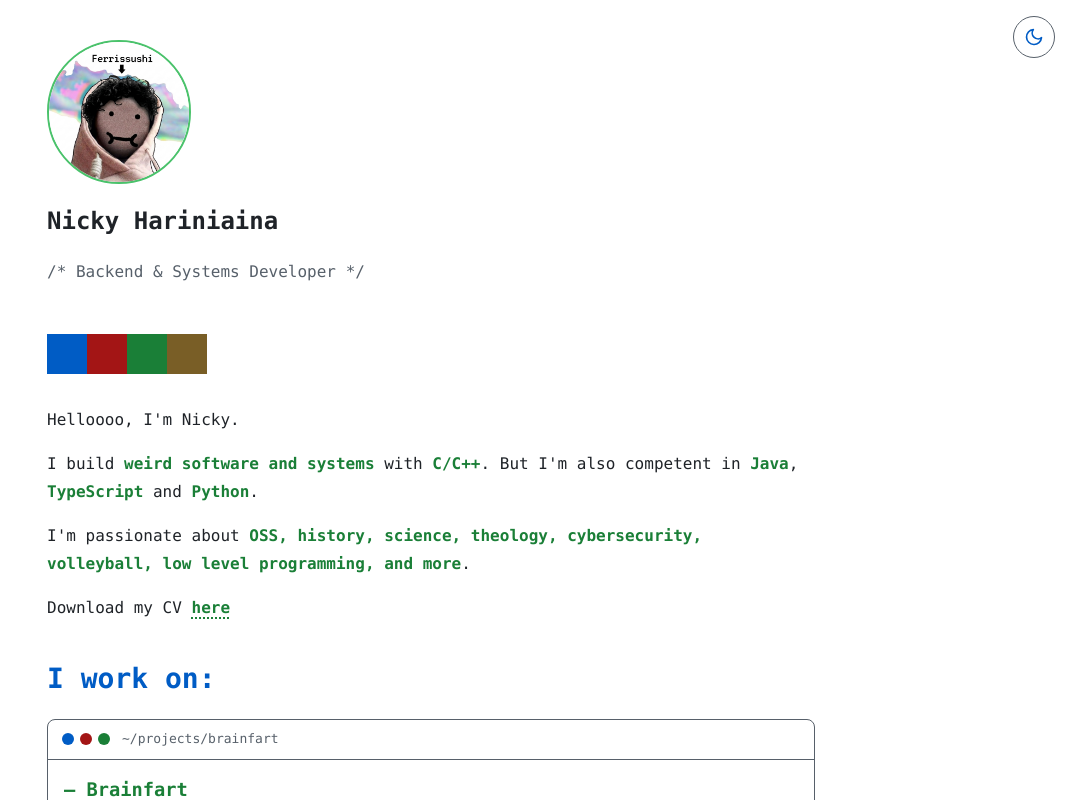
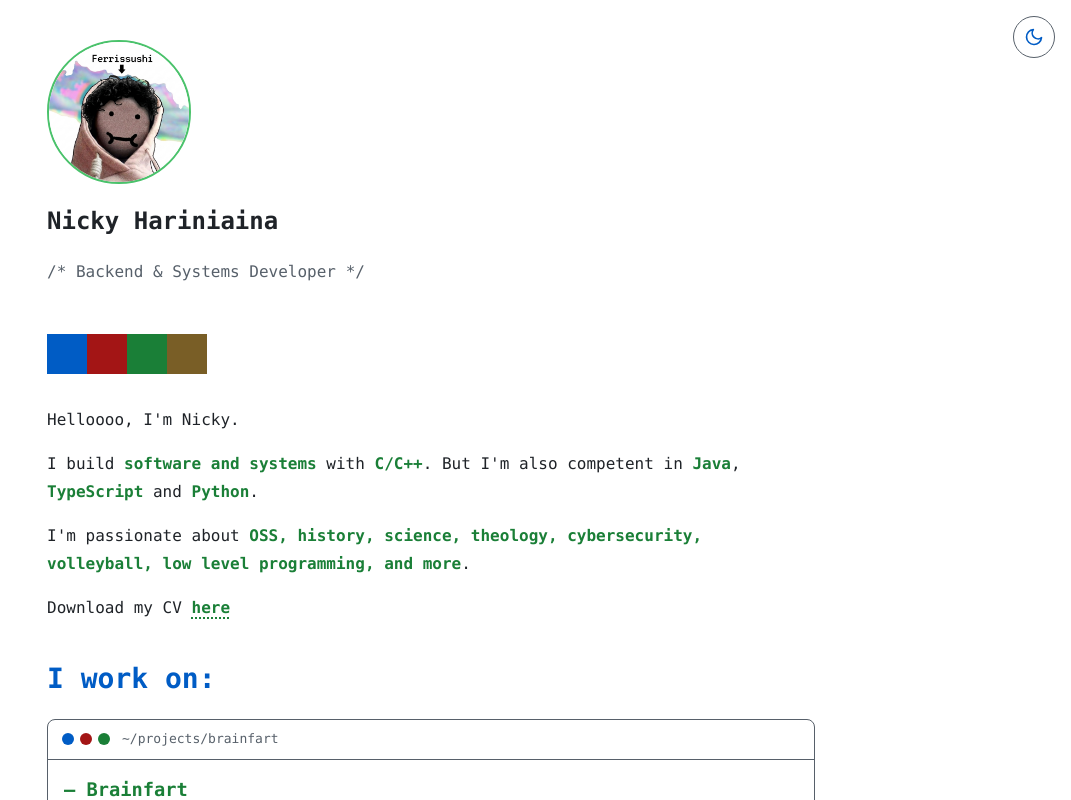
Before and after one commit to NickyHariniaina/nickyhariniaina, a React (Vite) app: page / in a window 1280 px wide. Shown: the top 800 px of the page, without its empty margins (209-1280 px from the left). Built offline with nearby package versions, Linux system fonts and the light colour scheme.

Commit message:
update text

```diff
--- a/src/data.ts
+++ b/src/data.ts
@@ -10,7 +10,7 @@ export const about = {
         [{ t: "Helloooo, I'm Nicky." }],
         [
             { t: "I build " },
-            { t: "weird software and systems", h: true },
+            { t: "software and systems", h: true },
             { t: " with " },
             { t: "C/C++", h: true },
             { t: ". But I'm also competent in " },
```
